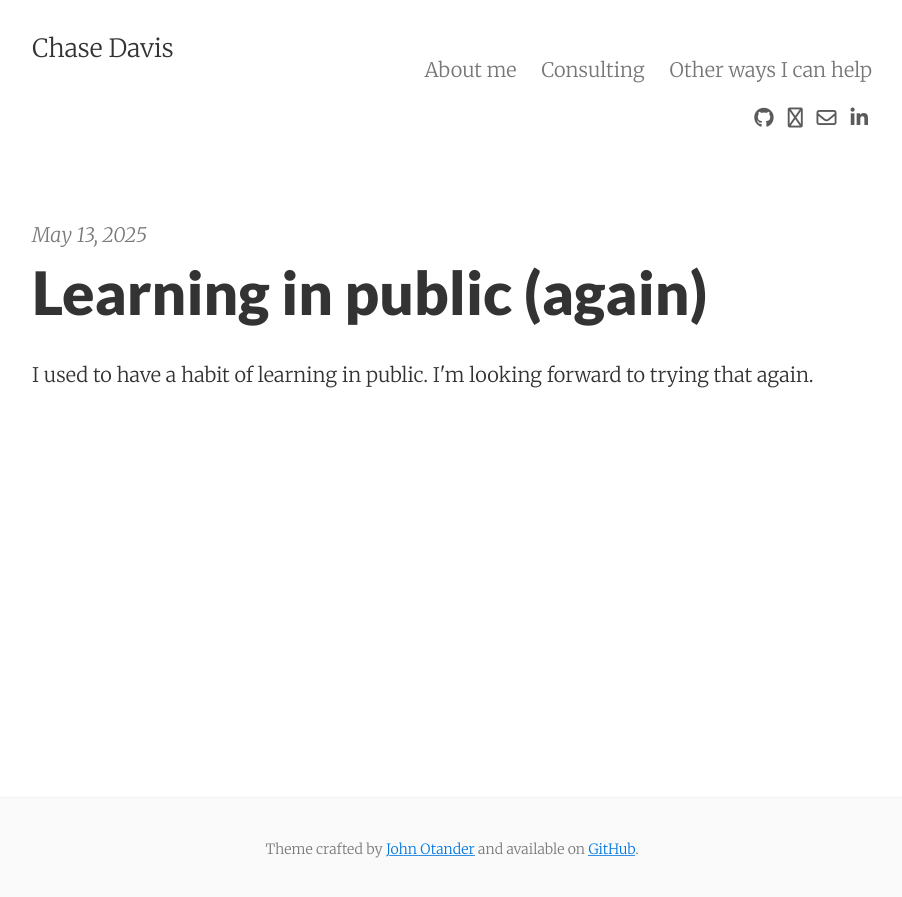
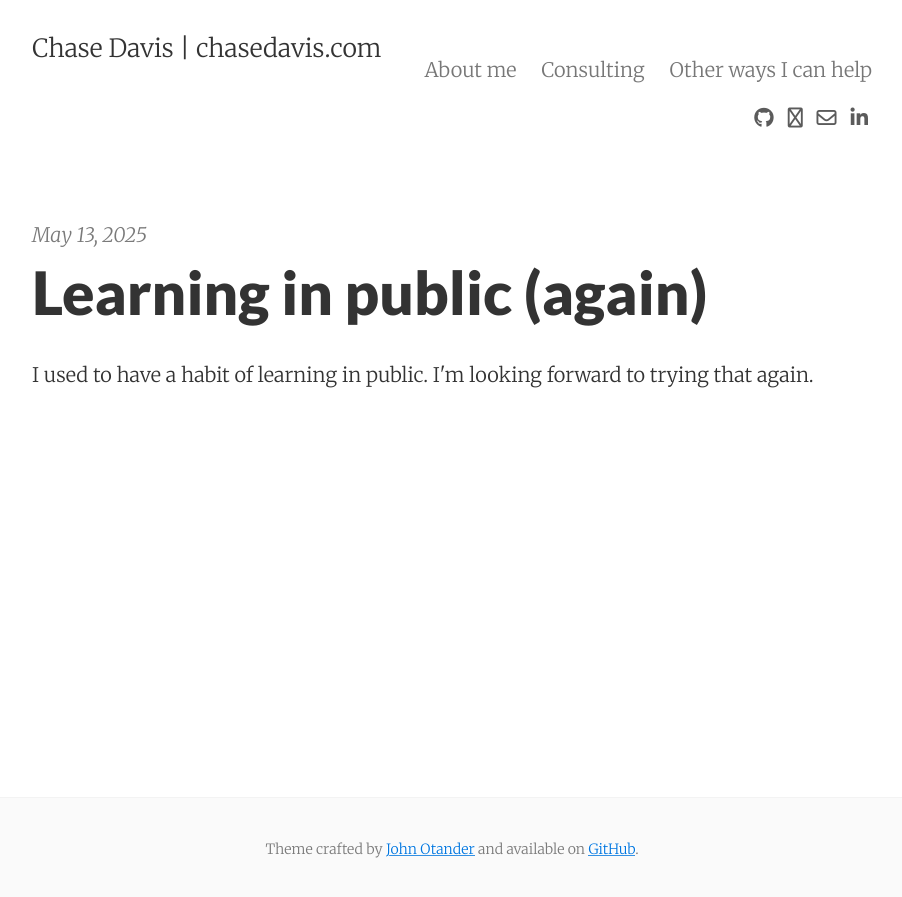
Before and after one commit to cjdd3b/cjdd3b.github.io, a Jekyll site: the page built from index.html, in a window 1280 px wide. Shown: the top 897 px of the page, without its empty margins (188-1090 px from the left). Built offline with Jekyll 4.4.1, drawn with Linux system fonts in a browser that asks for light colours; nearby versions of some CDN libraries; the list of posts is cut into pages by our own code.

Commit message:
Title and stuff

```diff
--- a/_config.yml
+++ b/_config.yml
@@ -1,5 +1,5 @@
 # Site settings
-title:       Chase Davis
+title:       "Chase Davis | chasedavis.com"
 email:       chase.davis@gmail.com
 author:      Chase Davis
 description: "LOREM"
```
